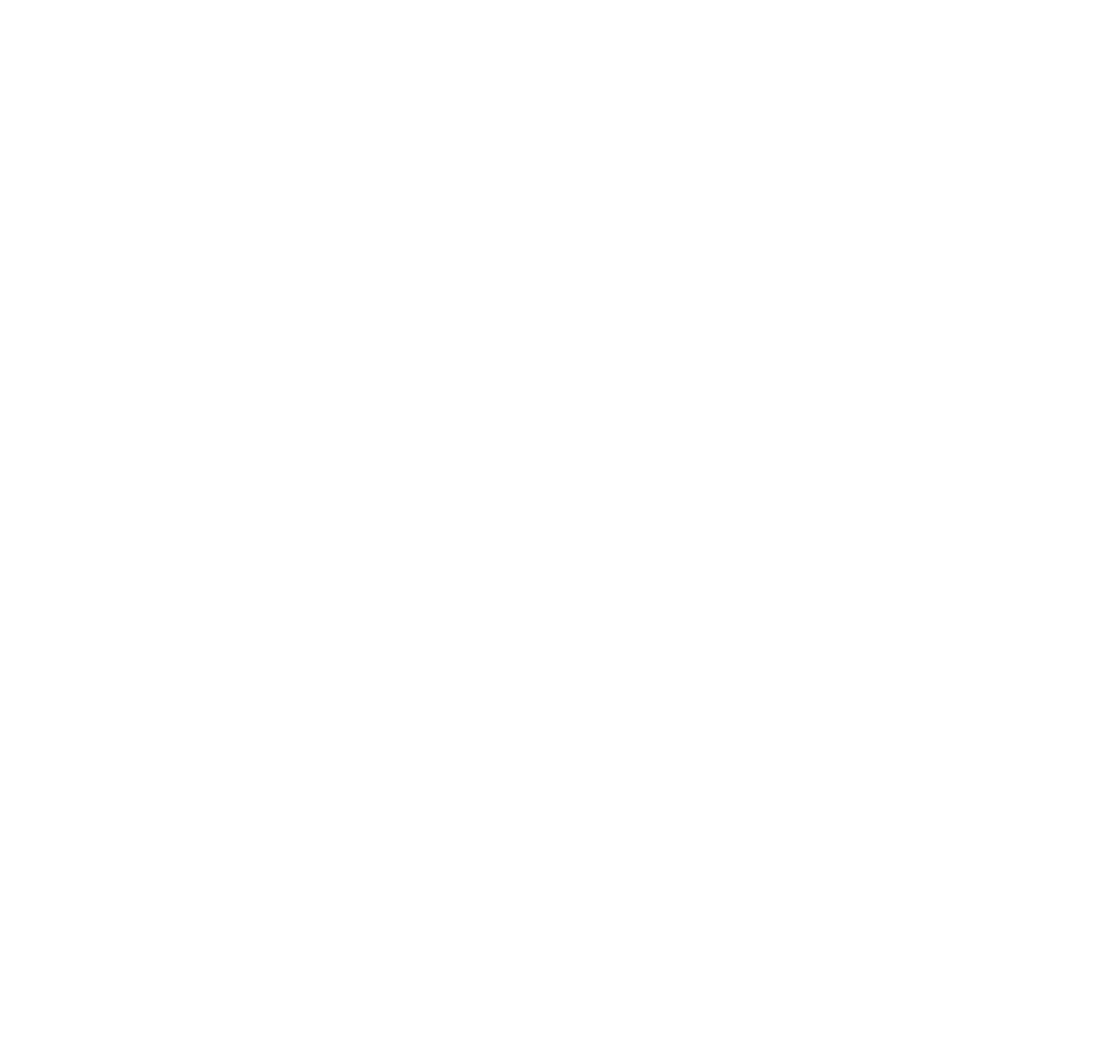
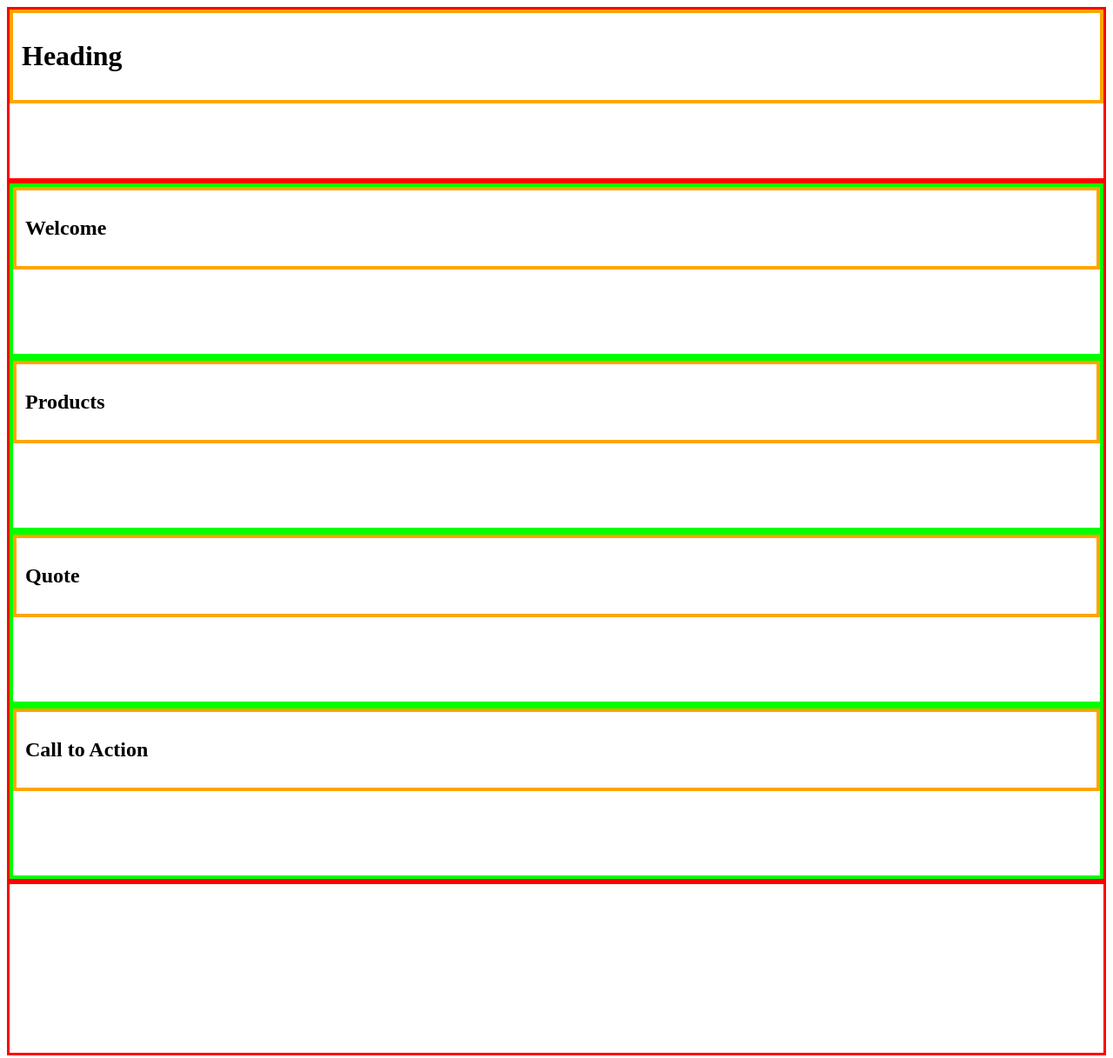
Before and after one commit to HanzValdez/odinlandingpage, a plain HTML site: page index.html in a window 1280 px wide. Shown: the whole page at 87% size. Before the commit the page ends 800 px from the top, so only its background shows below. Drawn offline with Linux system fonts and the light colour scheme.

Commit message:
Add borders and outline

```diff
--- a/index.html
+++ b/index.html
@@ -8,7 +8,42 @@
 </head>
 
 <body>
+    <header>
+        <div class="inner-column">
+        <h1>Heading</h1>
+        </div>
+    </header>
 
+    <main>
+        <section>
+            <div class="inner-column">
+                <h1>Welcome</h1>
+                </div>
+        </section>
+
+        <section>
+            <div class="inner-column">
+                <h1>Products</h1>
+                </div>
+        </section>
+
+        <section>
+            <div class="inner-column">
+                <h1>Quote</h1>
+                </div>
+        </section>
+
+        <section>
+            <div class="inner-column">
+                <h1>Call to Action</h1>
+                </div>
+        </section>
+    </main>
+
+    <footer>
+
+
+    </footer>
 
 
 </body>
--- a/styles.css
+++ b/styles.css
@@ -0,0 +1,19 @@
+* {
+    box-sizing: border-box;
+}
+
+header, footer, main {
+    border: 3px solid red;
+    min-height: 200px;
+}
+
+section {
+    border: 4px solid lime;
+    min-height: 200px;
+}
+
+.inner-column {
+    display: block;
+    border: 4px solid orange;
+    padding: 10px;
+}
```
